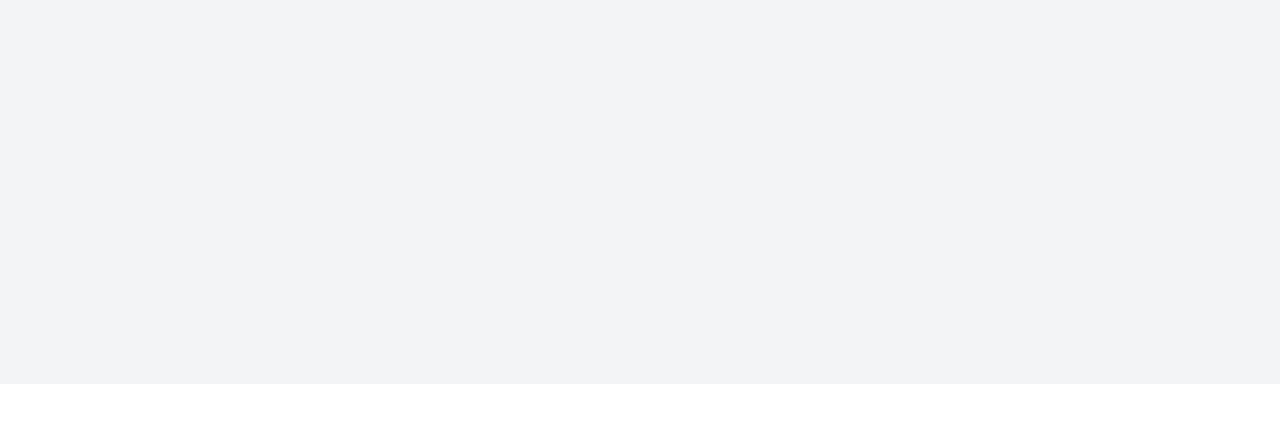
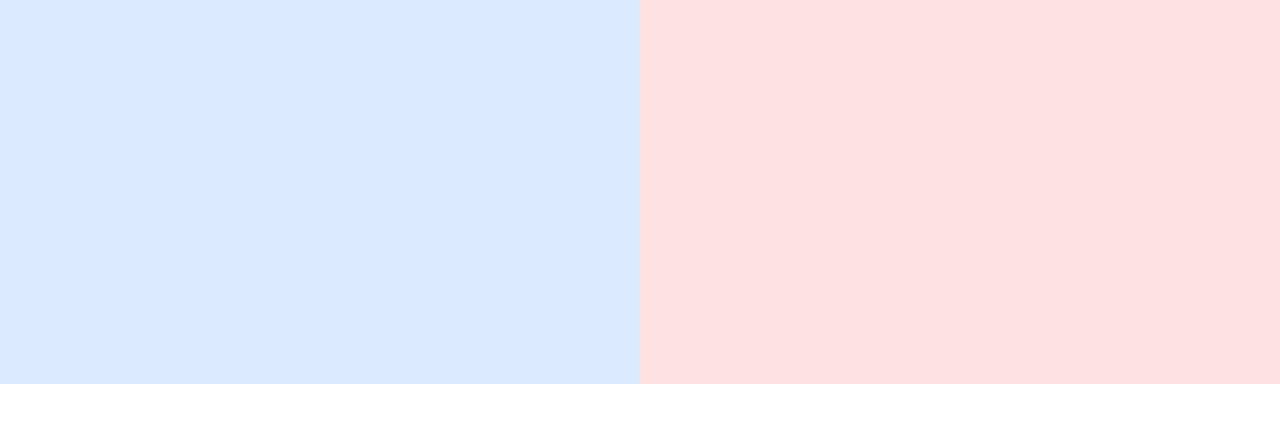
Before and after one commit to octoknyght/flex, a website: page index.html in a window 1280 px wide. Drawn offline with Linux system fonts and the light colour scheme.

```diff
--- a/index.html
+++ b/index.html
@@ -7,21 +7,18 @@
 </head>
 <body>
   <!--
-    02. flex-1 (display:flex)
-      a. add a class of flex-1 to both #cover and #details
-        - this allows flex items (#cover and #details) to grow and shrink as needed, ignoring their initial size
-        - since there are 2 flex items, they will now share the parent's height and width (#banner) giving them 50% each
-      b. add a background color of blue-100 to cover and red-100 to details
-        - TIP 1: using lighter colors are better when experimenting since they're easier on the eyes
-        - TIP 2: using background colors are better than borders since border sizes affects the element's size
+    02. flex-col (flex-direction: column)
+      a. add a class of flex-col to our #banner
+        - this will position flex items vertically
+        - the default flex-direction is row
 
     Don't forget to run
     'npx tailwindcss -i ./src/input.css -o ./dist/output.css' or
     'npx tailwindcss -i ./src/input.css -o ./dist/output.css --watch'
   -->
   <div id="banner" class="flex h-96 bg-gray-100">
-    <div id="cover"></div>
-    <div id="details"></div>
+    <div id="cover" class="flex-1 bg-blue-100"></div>
+    <div id="details" class="flex-1 bg-red-100"></div>
   </div>
 </body>
 </html>
```
Also changed, not shown: dist/output.css.
